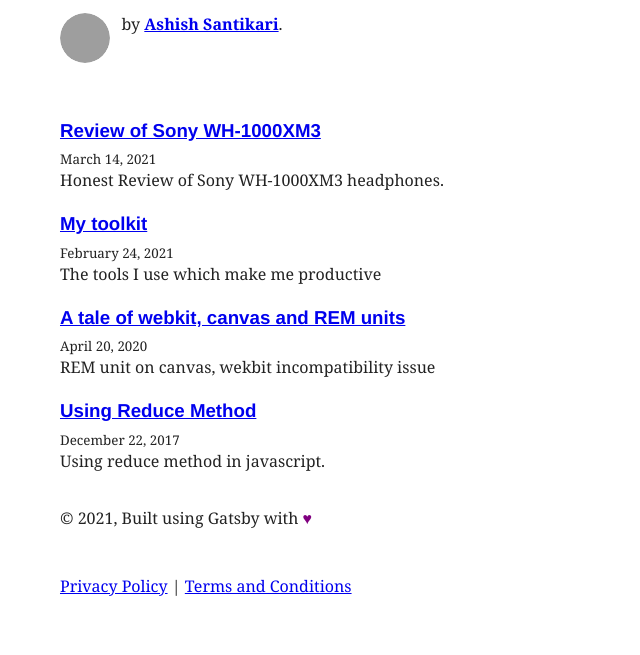
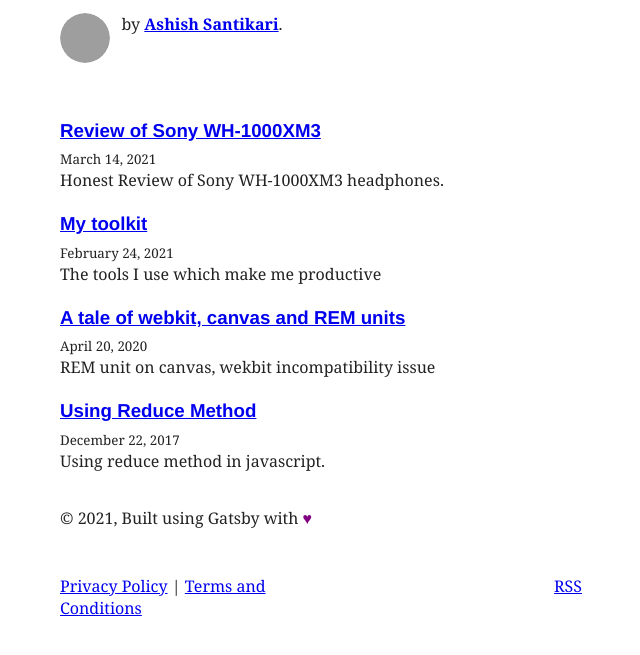
Before and after one commit to ashishsantikari/blog, a Gatsby site: page / in a window 1280 px wide. Shown: the part 121-776 px from the top of the page, without its empty margins (319-959 px from the left). Built offline with nearby package versions, Linux system fonts and the light colour scheme; Gatsby itself is replaced by a stand-in of ours; some packages are replaced by stand-ins of ours; no server answers; grey boxes are pictures that could not be loaded; what typography-theme-wikipedia would draw is missing.

Commit message:
rss changes with profile pic

```diff
--- a/src/components/bio.js
+++ b/src/components/bio.js
@@ -15,7 +15,7 @@ import ExternalLink from "./external-link";
 const Bio = () => {
   const data = useStaticQuery(graphql`
     query BioQuery {
-      avatar: file(absolutePath: { regex: "/profile-pic.jpg/" }) {
+      avatar: file(absolutePath: { regex: "/picture.jpg/" }) {
         childImageSharp {
           gatsbyImageData(
             width: 50
--- a/src/components/footer.js
+++ b/src/components/footer.js
@@ -9,10 +9,23 @@ function Footer() {
         marginTop: rhythm(2),
       }}
     >
-      <div>
-        <Link to="/privacy-policy">Privacy Policy</Link>
-        {` | `}
-        <Link to="/terms-of-use">Terms and Conditions</Link>
+      <div
+        style={{
+          display: "flex",
+        }}
+      >
+        <div
+          style={{
+            width: "50%",
+          }}
+        >
+          <Link to="/privacy-policy">Privacy Policy</Link>
+          {` | `}
+          <Link to="/terms-of-use">Terms and Conditions</Link>
+        </div>
+        <div style={{ width: "50%", textAlign: 'end' }}>
+          <Link to="/rss.xml">RSS</Link>
+        </div>
       </div>
     </footer>
   );
```
Also changed, not shown: 1 other file.
